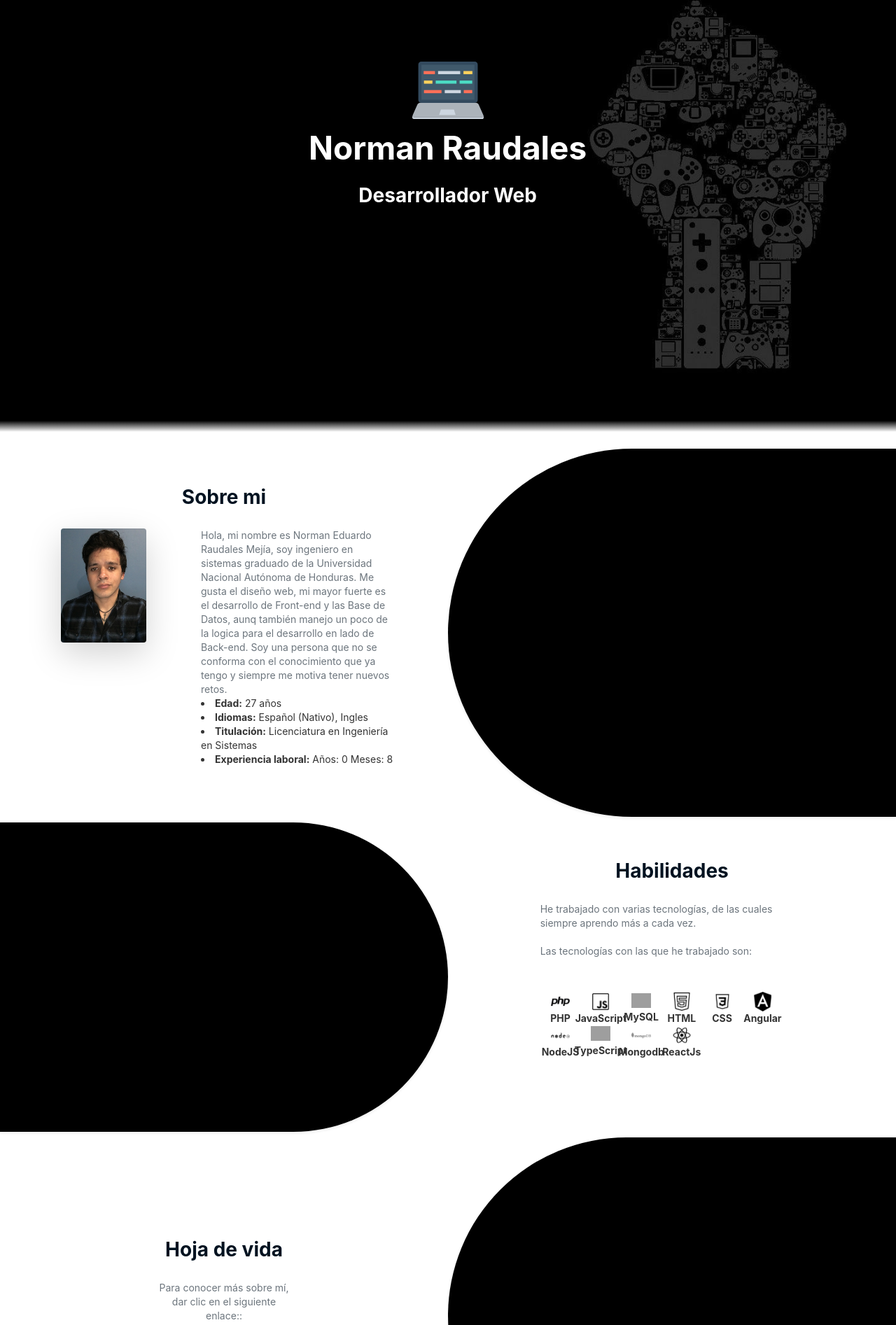
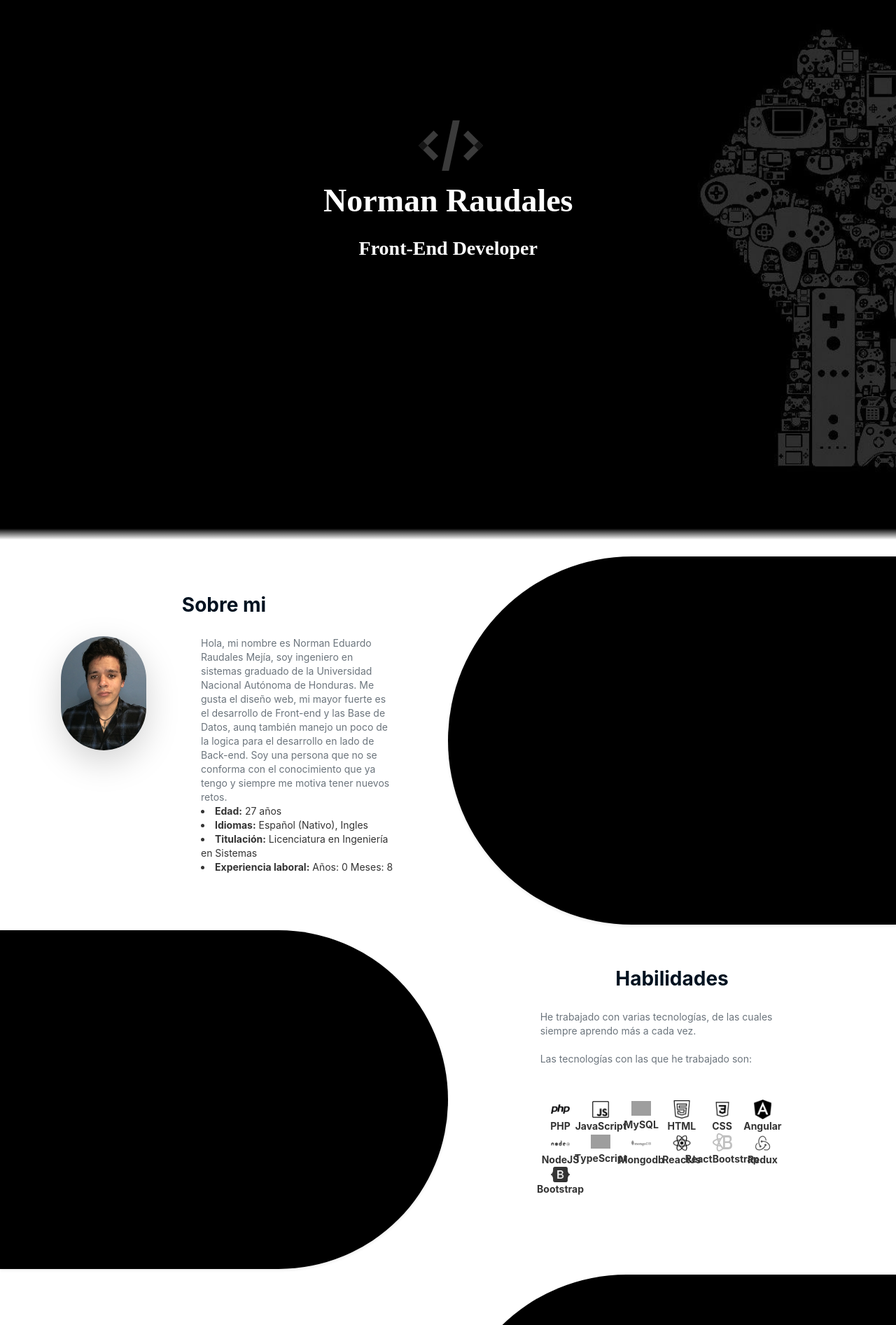
Before and after one commit to NormanR20/NormanR20.github.io, a React app: page / in a window 1280 px wide. Shown: the part 195-2088 px from the top of the page at 70% size. Built offline with nearby package versions, Linux system fonts and the light colour scheme; some packages are replaced by stand-ins of ours; grey boxes are pictures that could not be loaded.

Commit message:
first commit

```diff
--- a/package.json
+++ b/package.json
@@ -22,6 +22,7 @@
     "react-scripts": "^2.1.3",
     "resolve-url-loader": "^5.0.0",
     "rsuite": "^5.11.0",
+    "styled-components": "^5.3.5",
     "toastr": "^2.1.4",
     "web-vitals": "^2.1.4"
   },
--- a/src/components/Bienvenida.jsx
+++ b/src/components/Bienvenida.jsx
@@ -1,21 +1,49 @@
 import React from "react";
 import { useTranslation } from "react-i18next";
-import CPU from "../images/computadora-portatil.svg";
+import CPU from "../images/codes-icon.png";
 import "../css/style.css";
 import { Col, Container } from "react-bootstrap";
+import LogoImage from "../images/gamer-4k-game-console-tv-night.jpg";
+import styled from "styled-components";
+
+const Hero = styled.div`
+  height: 950px;
+  background-image: url(${(props) => props.desktopimg}); no-repeat;
+  background-size: cover;
+  @media screen and (max-width: 1024px) {
+    height: 950px;
+    background-image: url(${(props) => props.tabletimg}); no-repeat;
+  }
+  @media screen and (max-width: 640px) {
+    height: 800px;
+    background-image: url(${(props) => props.mobileimg}); no-repeat;
+  }
+`;
 
 const Bienvenida = () => {
   const [t, i18n] = useTranslation("global");
-  // console.log(i18n.language);
+
+  // var sectionStyle = {
+  //   background: `url(${LogoImage}) no-repeat`,
+  //   backgroundSize: "cover",
+  //   padding: "50px 0 50px 0",
+  //   height: "950px",
+  //   backgroundSize: "100%",
+  // };
   return (
     <>
       <div
-      // style={{
-      //   marginTop: "4rem",
-      // }}
+        style={{
+          zIndex: "6",
+        }}
       >
         {/* <div id="intro" className="bg-image vh-100 shadow-1-strong"> */}
-        <div id="intro" className="bg-image vh-100 shadow-1-strong">
+        <Hero
+          id="Intro"
+          desktopimg={LogoImage}
+          tabletimg={LogoImage}
+          mobileimg={LogoImage}
+        >
           <Container className="d-flex align-items-center justify-content-center text-center h-100">
             <div className="text-white" data-aos="zoom-in-up">
               <Col
@@ -26,17 +54,28 @@ const Bienvenida = () => {
                 xs="4"
                 style={{ marginLeft: "auto", marginRight: "auto" }}
               >
-                <img id="imgCpu" src={CPU} alt="CPU" />
+                <img
+                  id="imgCpu"
+                  src={CPU}
+                  alt="CPU"
+                  style={{ filter: "grayscale(100%)" }}
+                />
               </Col>
-              <h1 className="mb-3" id="NombreMio">
+              <h1
+                className="mb-3"
+                id="NombreMio"
+                style={{ fontFamily: "Alfa Slab One" }}
+              >
                 Norman Raudales
               </h1>
               <Container className="d-flex align-items-center justify-content-center text-center">
-                <h3 className="mb-4">{t("welcome.web-developer")}</h3>
+                <h3 className="mb-4" style={{ fontFamily: "Alfa Slab One" }}>
+                  Front-End Developer
+                </h3>
               </Container>
             </div>
           </Container>
-        </div>
+        </Hero>
       </div>
       <div
         style={{
--- a/src/components/CustomNavbar.jsx
+++ b/src/components/CustomNavbar.jsx
@@ -14,7 +14,7 @@ const CustomNavbar = (props) => {
     <>
       <Navbar
         expand="lg"
-        // fixed="top"
+        fixed="top"
         style={{
           zIndex: "2000",
           backgroundColor: "#000000",
@@ -28,8 +28,8 @@ const CustomNavbar = (props) => {
           className="d-flex align-items-center justify-content-center text-center"
         >
           <Navbar.Brand className="text-light d-flex align-items-center justify-content-center">
-            <MaterialIcon icon="computer" invert />
-            &nbsp;Norman Raudales
+            <MaterialIcon icon="code" invert />
+            &nbsp;<p style={{ fontFamily: "Alfa Slab One" }}>NR</p>
           </Navbar.Brand>
           <Navbar.Toggle
             className="ml-auto bg-light"
--- a/src/components/Habilidades.jsx
+++ b/src/components/Habilidades.jsx
@@ -10,6 +10,9 @@ import NodeIcon from "../images/NodeIcon.png";
 import typescriptIcon from "../images/typescriptIcon.png";
 import mongodbIcon from "../images/mongodbIcon.png";
 import reactIcon from "../images/react.png";
+import bootstrap from "../images/Bootstrap_logo.png";
+import reactBootstrap from "../images/react-bootstrap.svg";
+import redux from "../images/redux.svg";
 import { Col, Container, Row } from "react-bootstrap";
 import "../css/style.css";
 
@@ -170,6 +173,51 @@ const Habilidades = () => {
                 />
                 <b>ReactJs</b>
               </Col>
+              <Col
+                xl="2"
+                lg="2"
+                md="4"
+                sm="4"
+                xs="4"
+                className="d-flex flex-wrap justify-content-center align-items-center"
+              >
+                <img
+                  src={reactBootstrap}
+                  alt="reactBootstrapIcon"
+                  style={{ width: "100%", filter: "grayscale(100%)" }}
+                />
+                <b>ReactBootstrap</b>
+              </Col>
+              <Col
+                xl="2"
+                lg="2"
+                md="4"
+                sm="4"
+                xs="4"
+                className="d-flex flex-wrap justify-content-center align-items-center"
+              >
+                <img
+                  src={redux}
+                  alt="reduxIcon"
+                  style={{ width: "100%", filter: "grayscale(100%)" }}
+                />
+                <b>Redux</b>
+              </Col>
+              <Col
+                xl="2"
+                lg="2"
+                md="4"
+                sm="4"
+                xs="4"
+                className="d-flex flex-wrap justify-content-center align-items-center"
+              >
+                <img
+                  src={bootstrap}
+                  alt="bootstrapIcon"
+                  style={{ width: "100%", filter: "grayscale(100%)" }}
+                />
+                <b>Bootstrap</b>
+              </Col>
             </Container>
           </Col>
         </Row>
--- a/src/components/SobreMi.js
+++ b/src/components/SobreMi.js
@@ -41,7 +41,7 @@ const SobreMi = () => {
             >
               <img
                 src={FotoPerfil}
-                className="img-fluid rounded shadow-lg"
+                className="img-fluid rounded-pill shadow-lg"
                 alt="FotoPerfil"
               />
               <div
--- a/src/css/style.css
+++ b/src/css/style.css
@@ -1,21 +1,13 @@
-#intro {
-  transform: translateY(0%);
-  background: url("../images/gamer-4k-game-console-tv-night.jpg") no-repeat;
-  background-size: cover;
-  transition: 1.8s ease-in-out;
-  z-index: 6;
-  /* border-bottom-right-radius: 3%;
+/* #intro { */
+/* transform: translateY(0%); */
+/* background: url("../images/gamer-4k-game-console-tv-night.jpg")
+    no-repeat; */
+/* background-size: cover; */
+/* transition: 1.8s ease-in-out;
+  z-index: 6; */
+/* border-bottom-right-radius: 3%;
     border-bottom-left-radius: 3%; */
-}
-#intro2 {
-  transform: translateY(0%);
-  background: url("../images/gamer-4k-game-console-tv-night.jpg") no-repeat;
-  background-size: cover;
-  transition: 1.8s ease-in-out;
-  z-index: 6;
-  /* border-bottom-right-radius: 3%;
-    border-bottom-left-radius: 3%; */
-}
+/* } */
 
 .fondoIntro {
   transform: translateY(0%);
@@ -94,7 +86,7 @@ a:hover {
 }
 #imgCpu:hover {
   transition: 0.8s ease-in-out;
-  cursor: pointer;
+  /* cursor: pointer; */
   opacity: 0.6;
 }
 
--- a/src/pages/Inicio.jsx
+++ b/src/pages/Inicio.jsx
@@ -310,16 +310,20 @@ const Inicio = () => {
                           (tem, index) => (
                             <>
                               <Col
-                                xl="4"
-                                lg="4"
+                                xl="3"
+                                lg="3"
                                 md="4"
-                                sm="6"
+                                sm="4"
+                                xs="4"
                                 className="d-flex flex-wrap justify-content-center align-items-center"
                               >
                                 <img
                                   src={tem}
-                                  alt=""
-                                  style={{ width: "100%" }}
+                                  alt="imagen"
+                                  style={{
+                                    width: "100%",
+                                    filter: "grayscale(100%)",
+                                  }}
                                 />
                                 <b>
                                   {
```
Also changed, not shown: src/images/Bootstrap_logo.png (added), src/images/codes-icon.png (added), src/images/react-bootstrap.svg (added), src/images/redux.svg (added), src/images/wallpaper-coding.jpg (added), 1 other file.
